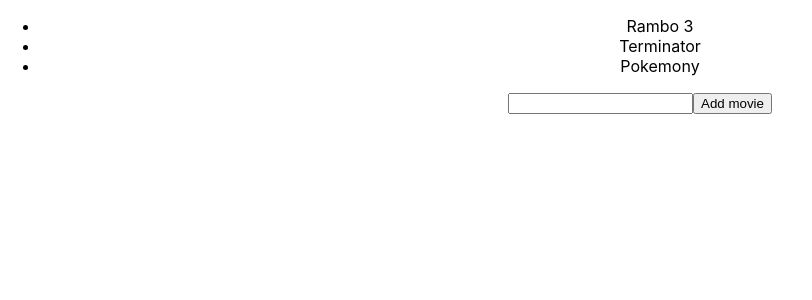
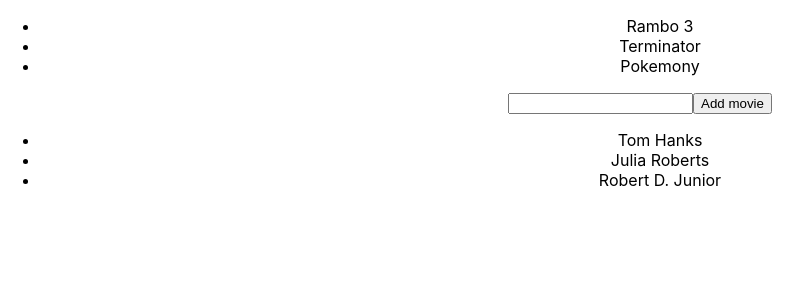
Before and after one commit to dziwanski/podstawy_redux, a React (Create React App) app: page / in a window 1280 px wide. Shown: the top 300 px of the page, without its empty margins (0-812 px from the left). Built offline with nearby package versions, Linux system fonts and the light colour scheme.

Commit message:
Create ActorsContainer.js

```diff
--- a/src/App.js
+++ b/src/App.js
@@ -2,12 +2,18 @@
 import './App.css';
 import MoviesContainer from "./app/movies/components/MoviesContainer";
 import MoviesForm from "./app/movies/components/MoviesForm";
+import ActorsContainer from "./app/actors/components/ActorsContainer";
 
 function App() {
     return (
         <div className="App">
-            <MoviesContainer/>
-            <MoviesForm/>
+            <div>
+                <MoviesContainer/>
+                <MoviesForm/>
+            </div>
+            <div>
+                <ActorsContainer />
+            </div>
         </div>
     );
 }
--- /dev/null
+++ b/src/app/actors/components/ActorsContainer.js
@@ -0,0 +1,13 @@
+import React from "react";
+import {connect} from "react-redux";
+
+const ActorsContainer = (props) =>
+    <ul>
+        {props.actors.list.map(actor => <li>{actor}</li>)}
+    </ul>;
+
+const mapStateToProps = state => ({
+    actors: state.actors
+});
+
+export default connect(mapStateToProps, {})(ActorsContainer);
```
Also changed, not shown: src/app/actors/components/ActorsForm.js (added).
